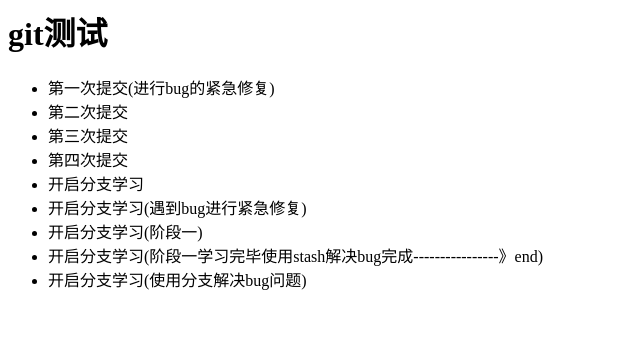
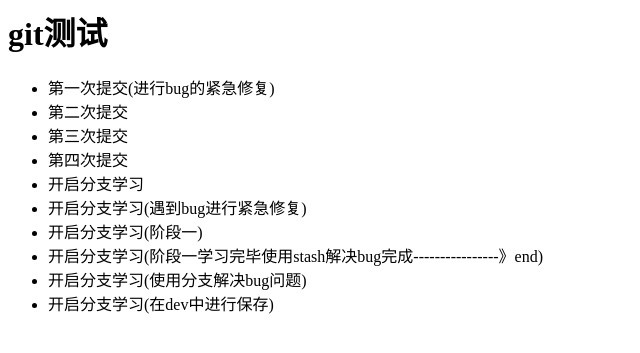
Before and after one commit to skadminadminadmin/sk, a Django app: template templates/git.html in a window 1280 px wide. Shown: the top 353 px of the page, without its empty margins (0-640 px from the left). Run offline with Django 3.2, Linux system fonts and the light colour scheme; the template is opened without the code that fills it, so the values that code supplies are empty.

Commit message:
dev中第一次上传

```diff
--- a/templates/git.html
+++ b/templates/git.html
@@ -16,6 +16,7 @@
     <li>开启分支学习(阶段一)</li>
     <li>开启分支学习(阶段一学习完毕使用stash解决bug完成----------------》end)</li>
     <li>开启分支学习(使用分支解决bug问题)</li>
+    <li>开启分支学习(在dev中进行保存)</li>
 </ul>
 
 </body>
```
